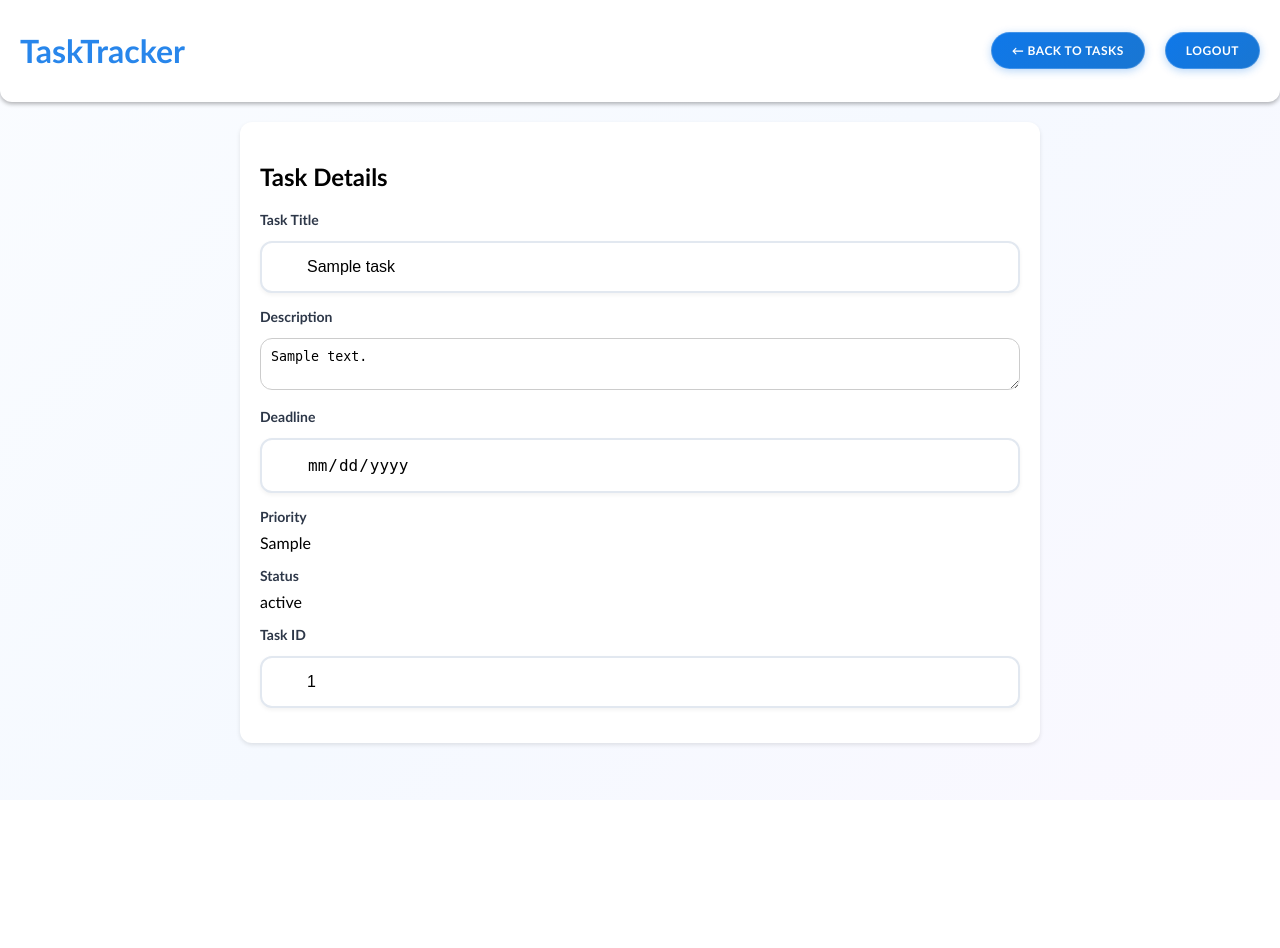
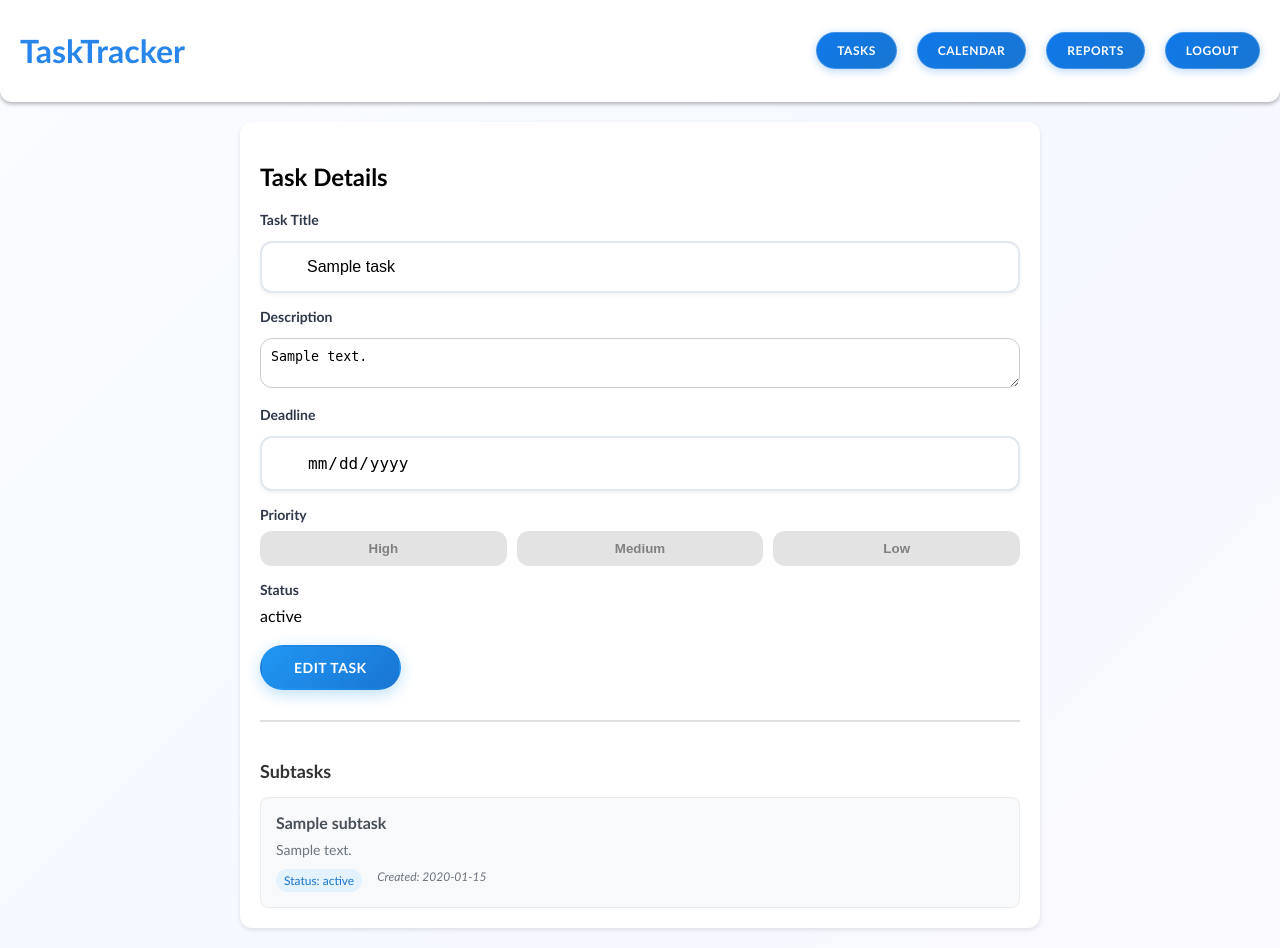
Before and after one commit to bankalina/TaskTracker, a PHP site: page /taskDetails?id=1 in a window 1280 px wide. Before the commit the page ends 748 px from the top, so only its background shows below. Run offline with PHP 8.4, Linux system fonts and the light colour scheme; the visitor is signed in with stand-in values (Sample User, id 1); tables that the repository leaves empty or names only in its code hold one stand-in row (values such as "Sample post"); some libraries are stand-ins or nearby versions.

Commit message:
Add task editing and subtasks functionality

```diff
--- a/public/views/taskDetails.php
+++ b/public/views/taskDetails.php
@@ -13,7 +13,9 @@
         <h1>TaskTracker</h1>
         <nav>
             <ul>
-                <li><a href="/tasks">← Back to Tasks</a></li>
+                <li><a href="/tasks">Tasks</a></li>
+                <li><a href="#">Calendar</a></li>
+                <li><a href="#">Reports</a></li>
                 <li><a href="/logout">Logout</a></li>
             </ul>
         </nav>
@@ -37,7 +39,7 @@
                 </div>
                 <div class="form-group">
                     <label for="task-desc">Description</label>
-                    <textarea id="task-desc" readonly><?= htmlspecialchars($task->getDescription()); ?></textarea>
+                    <textarea id="task-desc" readonly class="auto-resize"><?= htmlspecialchars($task->getDescription()); ?></textarea>
                 </div>
                 <div class="form-group">
                     <label for="task-date">Deadline</label>
@@ -45,12 +47,15 @@
                 </div>
                 <div class="form-group">
                     <label>Priority</label>
-                    <div class="priority-display">
+                    <div class="priority-buttons">
                         <?php
                         $priority = $task->getPriority() ?? 'Medium';
-                        $priorityLower = strtolower($priority);
+                        $priorities = ['High', 'Medium', 'Low'];
+                        foreach ($priorities as $p):
+                            $isActive = ($p === $priority) ? '' : 'priority-disabled';
                         ?>
-                        <span class="tag <?= $priorityLower ?>"><?= htmlspecialchars($priority); ?></span>
+                        <button class="<?= strtolower($p) ?> <?= $isActive ?>"><?= $p ?></button>
+                        <?php endforeach; ?>
                     </div>
                 </div>
                 <div class="form-group">
@@ -59,15 +64,54 @@
                         <span class="status-tag"><?= htmlspecialchars($task->getStatus()); ?></span>
                     </div>
                 </div>
-                <div class="form-group">
-                    <label>Task ID</label>
-                    <input type="text" value="<?= htmlspecialchars($task->getId()); ?>" readonly>
-                </div>
-            <?php else: ?>
-                <div class="message error">Task not found.</div>
-            <?php endif; ?>
+                    <div class="buttons">
+                        <a href="/editTask?id=<?= $task->getId(); ?>" class="edit-btn">Edit Task</a>
+                    </div>
+
+                    <?php if (isset($subtasks) && !empty($subtasks)): ?>
+                        <div class="subtasks-section">
+                            <h3>Subtasks</h3>
+                            <div class="subtasks-list">
+                                <?php foreach ($subtasks as $subtask): ?>
+                                    <div class="subtask-item">
+                                        <div class="subtask-content">
+                                            <h4><?= htmlspecialchars($subtask['title'] ?? ''); ?></h4>
+                                            <?php if (!empty($subtask['description'])): ?>
+                                                <p><?= htmlspecialchars($subtask['description']); ?></p>
+                                            <?php endif; ?>
+                                            <div class="subtask-meta">
+                                                <?php if (!empty($subtask['status'])): ?>
+                                                    <span class="subtask-status">Status: <?= htmlspecialchars($subtask['status']); ?></span>
+                                                <?php endif; ?>
+                                                <?php if (!empty($subtask['created_at'])): ?>
+                                                    <span class="subtask-date">Created: <?= date('Y-m-d', strtotime($subtask['created_at'])); ?></span>
+                                                <?php endif; ?>
+                                            </div>
+                                        </div>
+                                    </div>
+                                <?php endforeach; ?>
+                            </div>
+                        </div>
+                    <?php endif; ?>
+                <?php else: ?>
+                    <div class="message error">Task not found.</div>
+                <?php endif; ?>
         </div>
     </main>
+
+    <script>
+        function autoResize(textarea) {
+            textarea.style.height = 'auto';
+            textarea.style.height = textarea.scrollHeight + 'px';
+        }
+
+        document.addEventListener('DOMContentLoaded', function() {
+            const textarea = document.getElementById('task-desc');
+            if (textarea) {
+                autoResize(textarea);
+            }
+        });
+    </script>
 </body>
 
 </html>
```
Also changed, not shown: public/views/editTask.php (+0 -7 lines), src/controllers/TaskController.php (+0 -7 lines).
